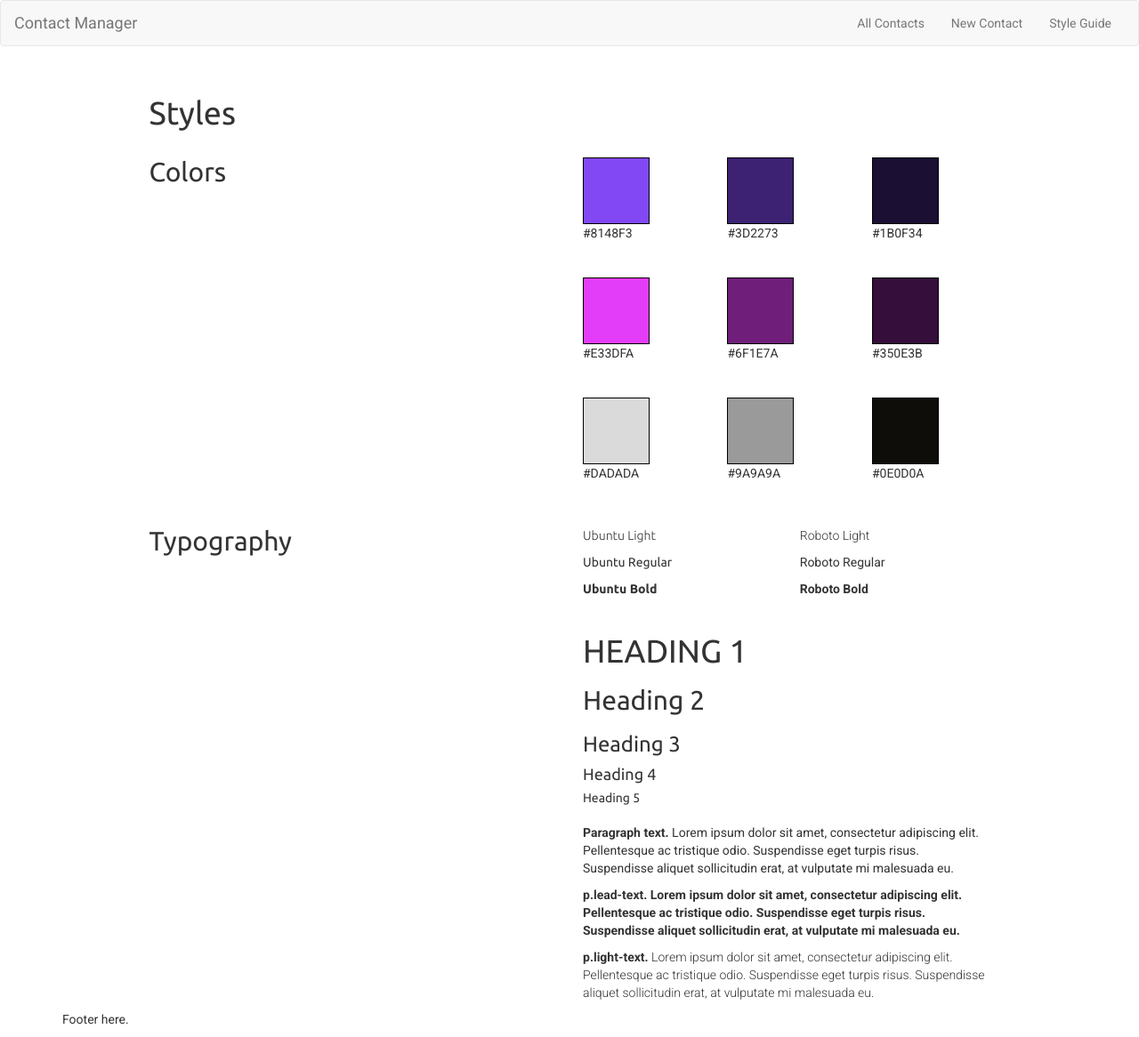
After one commit to alma19/contact-manager, a PHP site: page /style.php in a window 1280 px wide. The commit adds this page. Shown: the whole page at 89% size. Run offline with PHP 8.4, Linux system fonts and the light colour scheme; some libraries are stand-ins or nearby versions.

Commit message:
Working on styling.

```diff
--- a/css/style.css
+++ b/css/style.css
@@ -1,6 +1,22 @@
 /*h1, h3 {
   text-align: center;
 }*/
+
+@import url('https://fonts.googleapis.com/css?family=Roboto:300,400,700|Ubuntu:300,400,700');
+
+/*GLOBAL STYLES */
+
+p {
+  font-family: 'Roboto', sans-serif;
+}
+
+a {
+  font-family: 'Roboto', sans-serif !important;
+}
+
+h1, h2, h3, h4, h5, th {
+  font-family: 'Ubuntu', sans-serif !important;
+}
 
 .container {
   padding-top: 15px;
@@ -21,3 +37,92 @@ textarea.form-control {
     margin-top: 12px;
   }
 }
+
+.fa-times {
+  color: red;
+}
+
+.fa {
+  padding: 5px;
+}
+
+/* STYLE GUIDE */
+/*COLORS */
+.colors {
+  margin-bottom: 10px;
+}
+.box {
+  margin-top: 20px;
+  margin-bottom: 10px;
+}
+.color-box {
+  width: 75px;
+  height: 75px;
+  border: 1px solid black;
+}
+
+#box1 {
+  background-color: #8148f3;
+}
+
+#box2 {
+  background-color: #3D2273;
+}
+
+#box3 {
+  background-color: #1B0F34;
+}
+
+#box4 {
+  background-color: #E33DFA;
+}
+
+#box5 {
+  background-color: #6f1e7a;
+}
+
+#box6 {
+  background-color: #350E3B;
+}
+
+#box7 {
+  background-color: #DADADA;
+}
+
+#box8 {
+  background-color: #9A9A9A;
+}
+
+#box9 {
+  background-color: #0E0D0A;
+}
+
+/*TYPOGRAPHY */
+
+.typographys {
+  margin-top: 20px;
+  margin-bottom: 10px;
+}
+.ubuntu {
+  font-family: 'Ubuntu', sans-serif;
+}
+
+.roboto {
+  font-family: 'Roboto', sans-serif;
+}
+
+.light {
+  font-weight: 300;
+}
+
+.regular {
+  font-weight: 400;
+}
+
+.bold {
+  font-weight: 700;
+}
+
+.headings {
+  margin-bottom: 10px;
+}
--- a/database.php
+++ b/database.php
@@ -1,4 +1,5 @@
 <?php
+
 // connecting to database
 
 $db = new PDO('mysql:host=localhost;dbname=contact_manager;charset=utf8mb4', 'root', 'root');
--- a/footer.php
+++ b/footer.php
@@ -1,11 +1,17 @@
-      <p>Footer here.</p>
+      <div class="col-lg-12 col-md-12 col-sm-12 col-xs-12">
+        <p>Footer here.</p>
+      </div>
+
       </div>
 
     </div>
 
 
+    <!-- <script src="/js/jquery-3.1.1.slim.min.js"></script>
+    <script src="/js/tether.min.js"></script>
+    <script src="/js/bootstrap.min.js"></script> -->
 
-    <script src="https://code.jquery.com/jquery-3.1.1.slim.min.js"></script>
+     <script src="https://code.jquery.com/jquery-3.1.1.slim.min.js"></script>
     <script src="https://maxcdn.bootstrapcdn.com/bootstrap/3.3.7/js/bootstrap.min.js" integrity="sha384-Tc5IQib027qvyjSMfHjOMaLkfuWVxZxUPnCJA7l2mCWNIpG9mGCD8wGNIcPD7Txa" crossorigin="anonymous"></script>
   </body>
 </html>
--- a/header.php
+++ b/header.php
@@ -14,8 +14,15 @@
 
      <!-- bootstrap -->
      <link rel="stylesheet" href="https://maxcdn.bootstrapcdn.com/bootstrap/3.3.7/css/bootstrap.min.css">
+
+
+
+
      <link rel="stylesheet" href="/css/style.css">
      <script src="/js/script.js"></script>
+
+     <!--FONT AWESOME CDN -->
+     <script src="https://use.fontawesome.com/3ddd43fed9.js"></script>
 
    </head>
    <body>
@@ -39,6 +46,7 @@
            <ul class="nav navbar-nav navbar-right">
              <li><a href="/index.php">All Contacts</a></li>
              <li><a href="/new.php">New Contact</a></li>
+             <li><a href="/style.php">Style Guide</a></li>
            </ul>
          </div><!-- /.navbar-collapse -->
        </div><!-- /.container-fluid -->
--- /dev/null
+++ b/style.php
@@ -0,0 +1,120 @@
+<?php
+
+include 'header.php'
+
+?>
+
+<h1>Styles</h1>
+
+<div class="colors row">
+  <div class="col-lg-6 col-md-6">
+    <h2>Colors</h2>
+  </div>
+  <div class="col-lg-2 col-md-2 col-xs-4 box">
+    <div class="color-box" id="box1"></div>
+    <p class="color-text">#8148F3</p>
+  </div>
+
+  <div class="col-lg-2 col-md-2 col-xs-4 box">
+    <div class="color-box" id="box2"></div>
+    <p class="color-text">#3D2273</p>
+  </div>
+
+  <div class="col-lg-2 col-md-2 col-xs-4 box">
+    <div class="color-box" id="box3"></div>
+    <p class="color-text">#1B0F34</p>
+  </div>
+
+    <div class="col-lg-6 col-md-6"></div>
+
+    <div class="col-lg-2 col-md-2 col-xs-4 box">
+      <div class="color-box" id="box4"></div>
+      <p class="color-text">#E33DFA</p>
+    </div>
+
+    <div class="col-lg-2 col-md-2 col-xs-4 box">
+      <div class="color-box" id="box5"></div>
+      <p class="color-text">#6F1E7A</p>
+    </div>
+
+
+    <div class="col-lg-2 col-md-2 col-xs-4 box">
+      <div class="color-box" id="box6"></div>
+      <p class="color-text">#350E3B</p>
+    </div>
+
+    <div class="col-lg-6 col-md-6"></div>
+
+    <div class="col-lg-2 col-md-2 col-xs-4 box">
+      <div class="color-box" id="box7"></div>
+      <p class="color-text">#DADADA</p>
+    </div>
+
+    <div class="col-lg-2 col-md-2 col-xs-4 box">
+      <div class="color-box" id="box8"></div>
+      <p class="color-text">#9A9A9A</p>
+    </div>
+
+    <div class="col-lg-2 col-md-2 col-xs-4 box">
+      <div class="color-box" id="box9"></div>
+      <p class="color-text">#0E0D0A</p>
+    </div>
+
+  </div>
+
+
+
+<div class="row">
+  <div class="col-lg-6 col-md-6">
+    <h2>Typography</h2>
+  </div>
+  <div class="col-lg-3 col-md-3 typographys">
+    <p class="ubuntu light">Ubuntu Light</p>
+    <p class="ubuntu regular">Ubuntu Regular</p>
+    <p class="ubuntu bold">Ubuntu Bold</p>
+  </div>
+
+  <div class="col-lg-3 col-md-3 typographys">
+    <p class="roboto light">Roboto Light</p>
+    <p class="roboto regular">Roboto Regular</p>
+    <p class="roboto bold">Roboto Bold</p>
+  </div>
+
+  <div class="col-lg-6 col-md-6"></div>
+  <div class="headings col-lg-6 col-md-6">
+    <h1 class="heading1"> HEADING 1</h1>
+    <h2 class="heading2"> Heading 2</h2>
+    <h3 class="heading3"> Heading 3</h3>
+    <h4 class="heading4"> Heading 4</h4>
+    <h5 class="heading5">Heading 5</h5>
+  </div>
+
+  <div class="col-lg-6 col-md-6"></div>
+  <div class="col-lg-6 col-md-6">
+    <p>
+      <span class="bold">Paragraph text.</span> Lorem ipsum dolor sit amet, consectetur adipiscing elit. Pellentesque ac tristique odio. Suspendisse eget turpis risus. Suspendisse aliquet sollicitudin erat, at vulputate mi malesuada eu.
+    </p>
+
+    <p class="bold">
+      <span class="bold">p.lead-text.</span> Lorem ipsum dolor sit amet, consectetur adipiscing elit. Pellentesque ac tristique odio. Suspendisse eget turpis risus. Suspendisse aliquet sollicitudin erat, at vulputate mi malesuada eu.
+    </p>
+
+    <p class="light">
+      <span class="bold">p.light-text.</span> Lorem ipsum dolor sit amet, consectetur adipiscing elit. Pellentesque ac tristique odio. Suspendisse eget turpis risus. Suspendisse aliquet sollicitudin erat, at vulputate mi malesuada eu.
+    </p>
+
+
+  </div>
+  </div>
+
+</div>
+
+<!-- <h2>UI Elements</h2>
+<h2>Icons</h2> -->
+
+
+<?php
+
+include 'footer.php'
+
+?>
```
Also changed, not shown: edit.php (+21 -17 lines), index.php (+8 -11 lines), new.php (+18 -13 lines).
